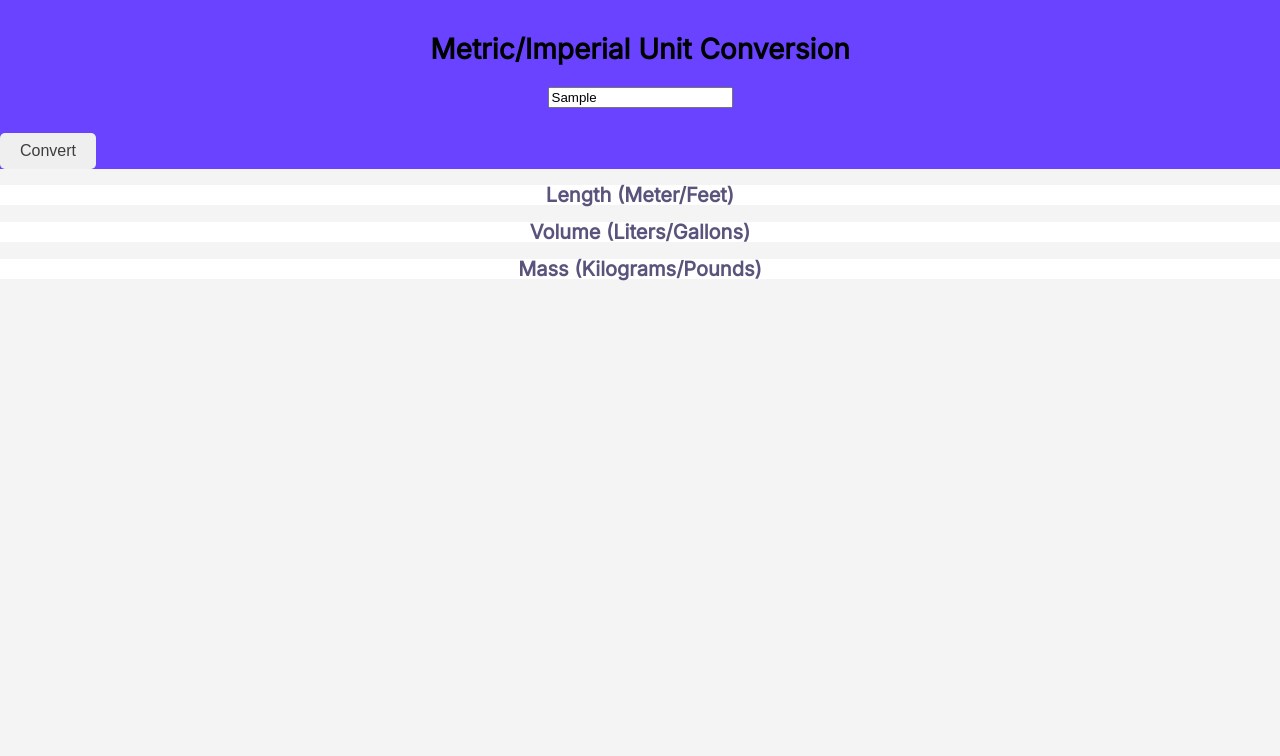
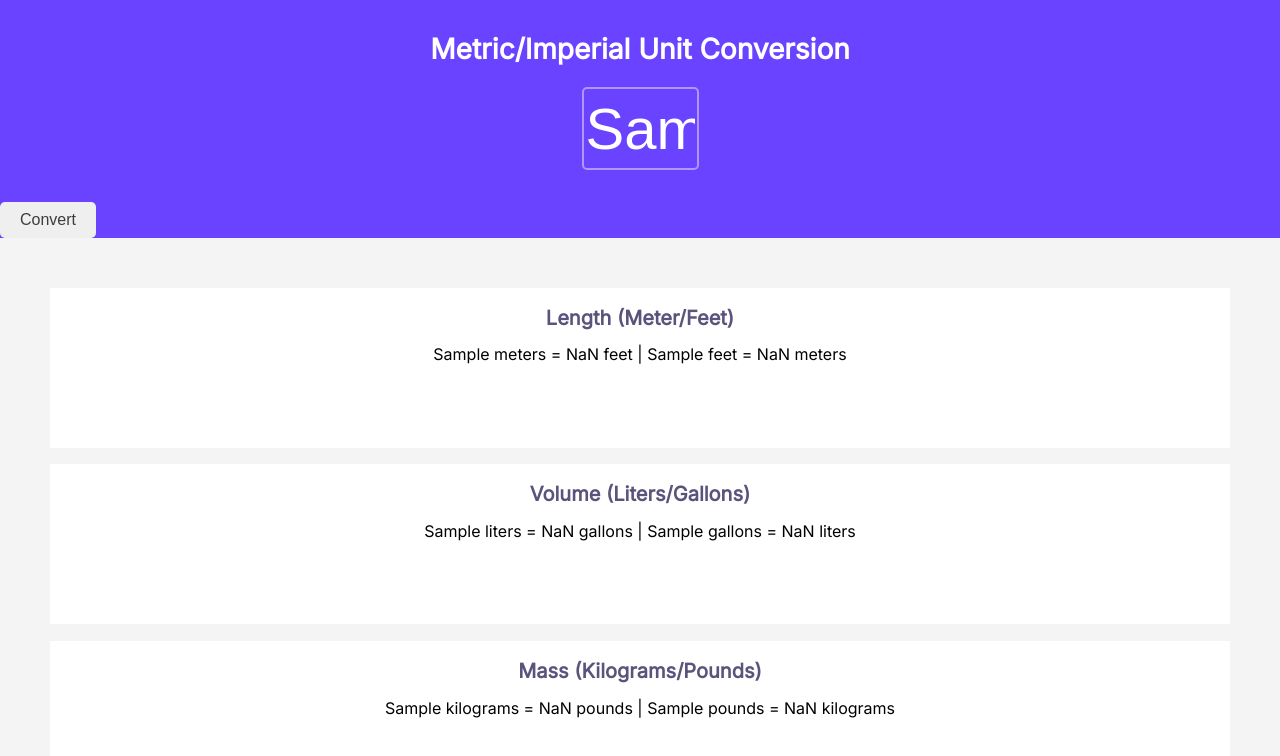
Before and after one commit to adriennfazekas/unit-converter, a plain HTML site: page index.html in a window 1280 px wide. Both pictures are taken after typing "Sample" into the empty fields and a click on the button "Convert". Drawn offline with Linux system fonts and the light colour scheme.

Commit message:
created the convert functions

```diff
--- a/index.css
+++ b/index.css
@@ -3,13 +3,13 @@
 }
 
 body {
-    margin: 0;
+    margin: auto;
     font-family: 'Inter', sans-serif;
     background-color: #F4F4F4;
     text-align: center;
 }
 
-.header {
+.header, input {
     background-color: #6943FF;
 }
 
@@ -18,15 +18,23 @@ h1{
     font-size: 28px;
     line-height: 38px;
     padding-top: 30px;
+    color: white;
 }
 
 input {
-
+    border: 2px solid #B295FF;
+    border-radius: 5px;
+    width: 117px;
+    height: 83px;
+    font-size: 58px;
+    color: white;
+    text-align: center;
 }
 
 button {
     display: block;
-    margin-top: 25px;
+    margin-top: 2rem;
+
     text-align: center;
     padding: 6 20 6 20;
     border-radius: 5px;
@@ -39,10 +47,13 @@ button {
 
 .convert-container {
     background-color: #F4F4F4;
+    margin: 50px;
 }
 
 #length-el, #volume-el, #mass-el {
     background-color: white;
+    height: 20%;
+    width: 100%;
 }
 
 h2 {
@@ -50,4 +61,5 @@ h2 {
     font-weight: 600;
     font-size: 20px;
     line-height: 20px;
+    padding-top: 20px;
 }
--- a/index.html
+++ b/index.html
@@ -7,21 +7,24 @@
         <div clas="container">
             <div class="header">
                 <h1>Metric/Imperial Unit Conversion</h1>
-                <input >
+                <input id="input-el">
                 <button id="convert-btn">Convert</button>
             </div>
 
             <div class="convert-container">
                 <div id="length-el">
                     <h2>Length (Meter/Feet)</h2>
+                    <p id="length-result"></p>
 
                 </div>
                 <div id="volume-el">
                     <h2>Volume (Liters/Gallons)</h2>
+                    <p id="volume-result"></p>
 
                 </div>
                 <div id="mass-el">
                     <h2>Mass (Kilograms/Pounds)</h2>
+                    <p id="mass-result"></p>
 
                 </div>
             </div>
--- a/index.js
+++ b/index.js
@@ -0,0 +1,43 @@
+
+let dataToConvert = 0
+const inputEl = document.getElementById("input-el")
+const convertBtn = document.getElementById("convert-btn")
+let lengthResult = document.getElementById("length-result")
+let volumeResult = document.getElementById("volume-result")
+let massResult = document.getElementById("mass-result")
+
+convertBtn.addEventListener("click", function() {
+    dataToConvert = inputEl.value
+    meterToFeet(dataToConvert)
+    literToGallon(dataToConvert)
+    kilogramToPounds(dataToConvert)
+
+})
+
+function meterToFeet(input) {
+    let convertedLength = ""
+    let feet = input
+    let meters = input
+    feet = input * 3.281
+    meters = input / 3.281
+    convertedLength = ` ${input} meters = ${feet.toFixed(3)} feet | ${input} feet = ${meters.toFixed(3)} meters `
+    lengthResult.innerHTML = convertedLength
+}
+function literToGallon(input) {
+    let convertedVolume = ""
+    let gallon = input
+    let liter = input
+    gallon = input * 0.264
+    liter = input / 0.264
+    convertedVolume = ` ${input} liters = ${gallon.toFixed(3)} gallons | ${input} gallons = ${liter.toFixed(3)} liters `
+    volumeResult.innerHTML = convertedVolume
+}
+function kilogramToPounds(input) {
+    let convertedMass = ""
+    let pounds = input
+    let kilograms = input
+    pounds = input * 2.204
+    kilograms = input / 2.204
+    convertedMass = ` ${input} kilograms = ${pounds.toFixed(3)} pounds | ${input} pounds = ${kilograms.toFixed(3)} kilograms `
+    massResult.innerHTML = convertedMass
+}
```
